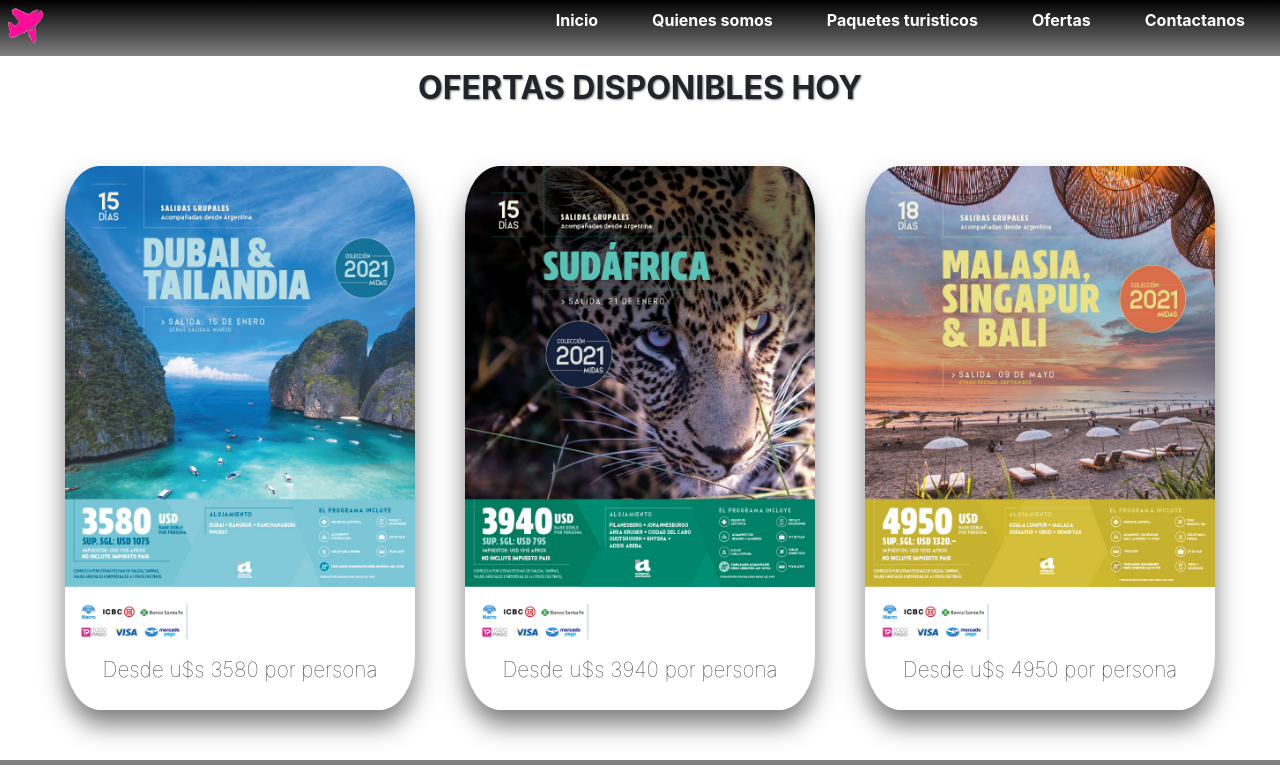
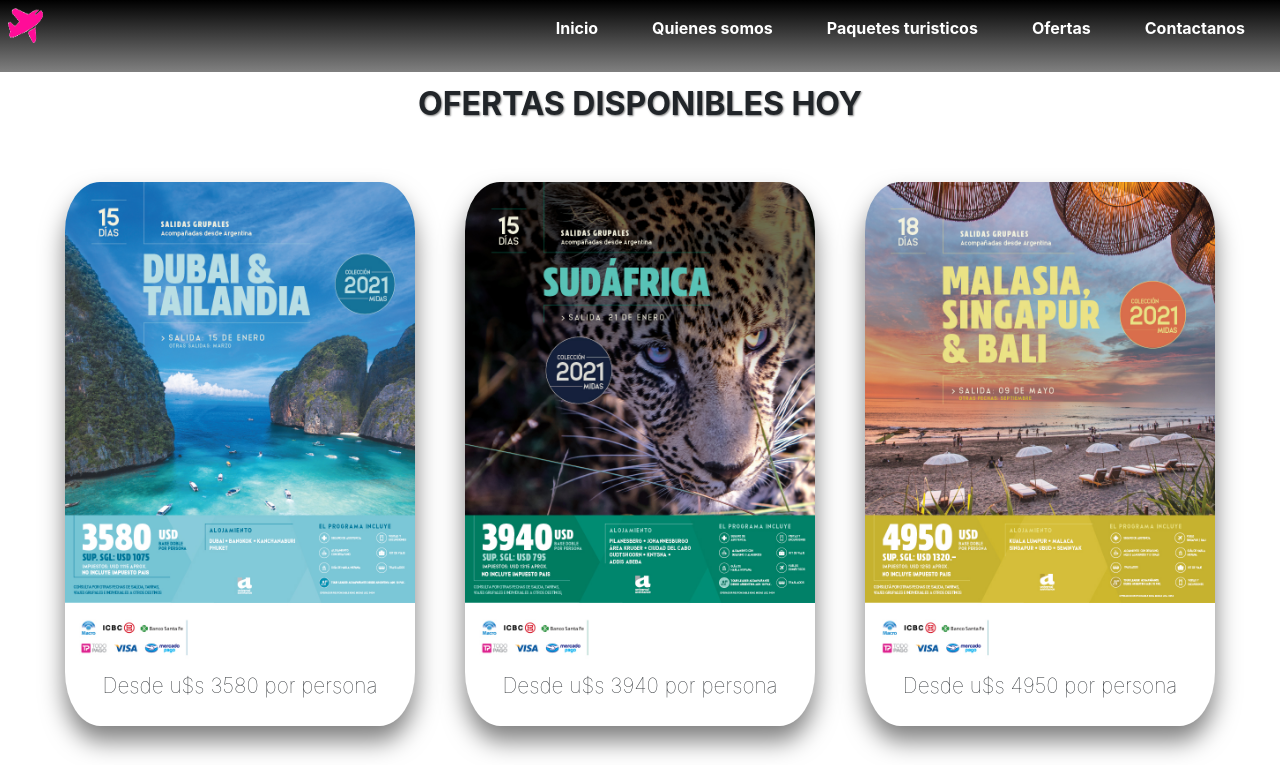
Before and after one commit to luzmeder/EntregaFinal, a plain HTML site: page pages/ofertas.html in a window 1280 px wide. Shown: the top 765 px of the page. Drawn offline with nearby package versions, Linux system fonts and the light colour scheme.

Commit message:
bootstramp en index y contactanos

```diff
--- a/pages/ofertas.html
+++ b/pages/ofertas.html
@@ -11,24 +11,24 @@
 </head>
 <title>MENU DE AGENCIA DE VIAJES</title>
 <!-- <article> -->
-    <header>
+    <header class=".container.md">
         <nav class="nav-container">
             <img class="logo" src="../assets/Avioncito.png">
             <ul class="menu">
                 <li class="menu-item">
-                    <a href="../index.html">Inicio</a>
+                    <a class="nav-link active" aria-current="page" href="../index.html">Inicio</a>
                 </li>
                 <li class="menu-item">
-                    <a href="../pages/sobrenosotros.html">Quienes somos</a>
+                    <a class="nav-link active" aria-current="page" href="../pages/sobrenosotros.html">Quienes somos</a>
                 </li>
                 <li class="menu-item">
-                    <a href="../pages/paquetesturisticos.html">Paquetes turisticos</a>
+                    <a class="nav-link active" aria-current="page" href="../pages/paquetesturisticos.html">Paquetes turisticos</a>
                 </li>
-                <li  class="menu-item">
-                    <a href="../pages/ofertas.html">Ofertas</a>
+                <li class="menu-item">
+                    <a class="nav-link active" aria-current="page" href="../pages/ofertas.html">Ofertas</a>
                 </li>
-                <li  class="menu-item">
-                    <a href="../pages/contacto.html">Contactanos</a>
+                <li class="menu-item">
+                    <a class="nav-link active" aria-current="page" href="../pages/contacto.html">Contactanos</a>
                 </li>
             </ul>
             <div class="menu-bar">
```
Also changed, not shown: index.html (+11 -8 lines), pages/contacto.html (+8 -8 lines), pages/paquetesturisticos.html (+8 -8 lines), pages/sobrenosotros.html (+8 -8 lines).
